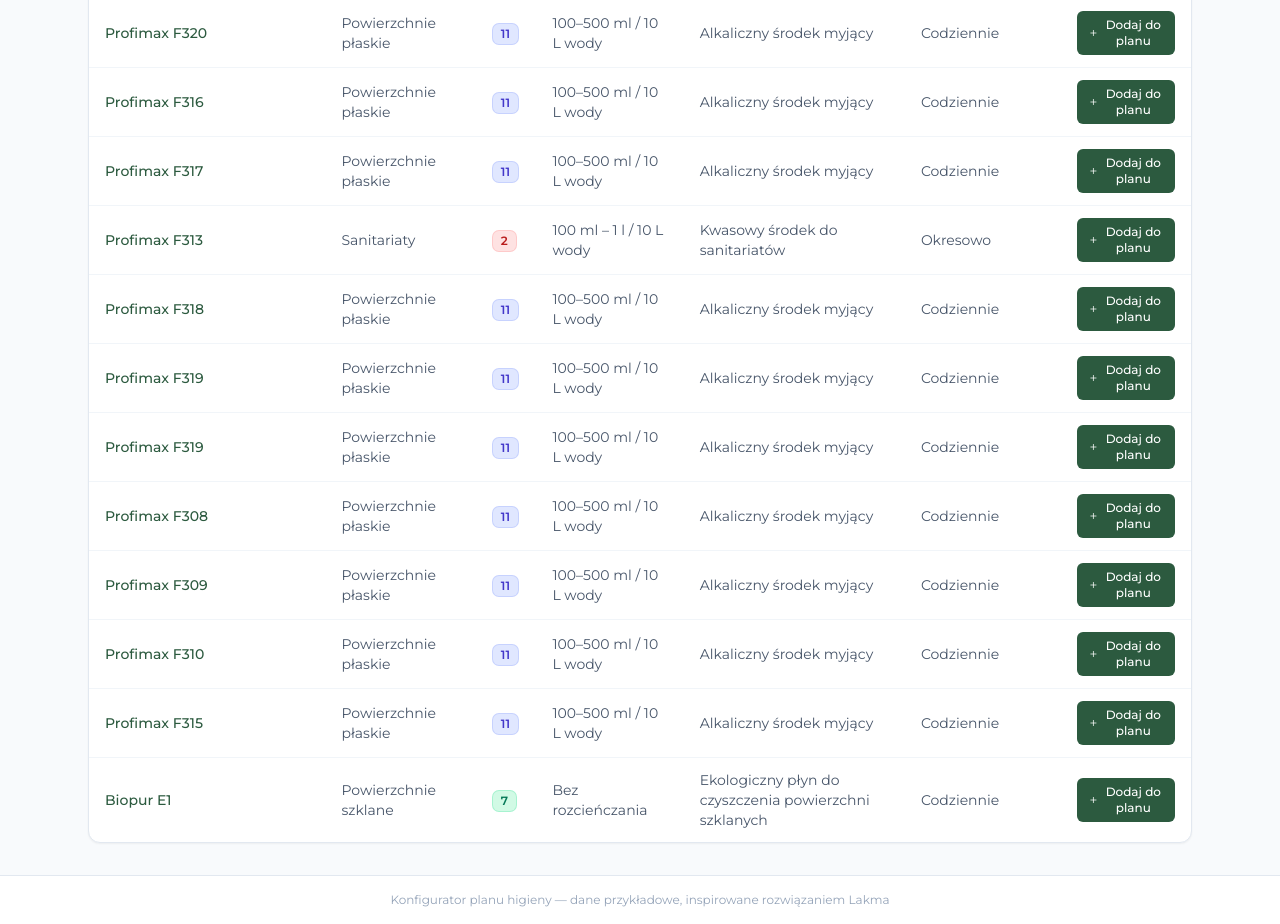
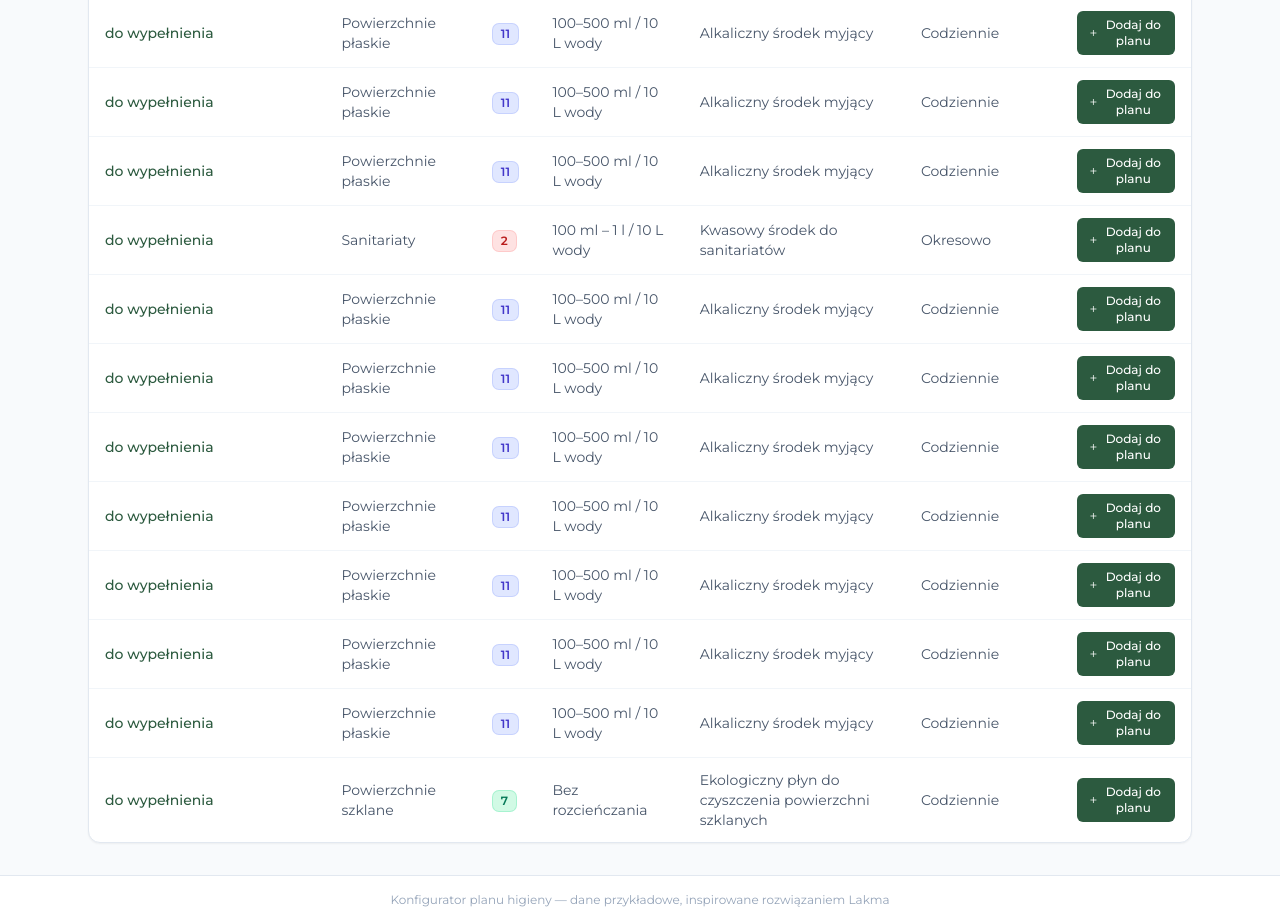
Before and after one commit to alicja06/Plan-Higieny, a React (Vite) app: page / in a window 1280 px wide. Shown: the part 820-1744 px from the top of the page. Built offline with nearby package versions, Linux system fonts and the light colour scheme.

Commit message:
modified:   src/data/products.ts

```diff
--- a/src/data/products.ts
+++ b/src/data/products.ts
@@ -48,7 +48,7 @@ export const products: Product[] = [
     dosage: 'bez rozcieńczania',
   },
   {
-    name: 'Profimax F310',
+    name: 'do wypełnienia',
     type: 'Płyn do nabłyszczania',
     description: 'Płyn do nabłyszczania naczyń w zmywarkach przemysłowych',
     ph: 3,
@@ -60,7 +60,7 @@ export const products: Product[] = [
     dosage: '0,5–2 g / l wody',
   },
   {
-    name: 'Profimax F315',
+    name: 'do wypełnienia',
     type: 'Alkaliczny środek dezynfekujący',
     description: 'Alkaliczny środek myjąco-dezynfekujący do mycia i dezynfekcji powierzchni płaskich',
     ph: 12,
@@ -72,7 +72,7 @@ export const products: Product[] = [
     dosage: '100–500 ml / 10 L wody',
   },
   {
-    name: 'Profimax F312',
+    name: 'do wypełnienia',
     type: 'Alkaliczny środek myjący',
     description: 'Alkaliczny środek myjący do podłóg i powierzchni płaskich',
     ph: 11,
@@ -84,7 +84,7 @@ export const products: Product[] = [
     dosage: '100–500 ml / 10 L wody',
   },
   {
-    name: 'Profimax F320',
+    name: 'do wypełnienia',
     type: 'Alkaliczny środek myjący',
     description: 'Alkaliczny środek myjący do podłóg i powierzchni płaskich',
     ph: 11,
@@ -96,7 +96,7 @@ export const products: Product[] = [
     dosage: '100–500 ml / 10 L wody',
   },
   {
-    name: 'Profimax F316',
+    name: 'do wypełnienia',
     type: 'Alkaliczny środek myjący',
     description: 'Alkaliczny środek myjący do podłóg i powierzchni płaskich',
     ph: 11,
@@ -108,7 +108,7 @@ export const products: Product[] = [
     dosage: '100–500 ml / 10 L wody',
   },
   {
-    name: 'Profimax F317',
+    name: 'do wypełnienia',
     type: 'Alkaliczny środek myjący',
     description: 'Alkaliczny środek myjący do podłóg i powierzchni płaskich',
     ph: 11,
@@ -120,7 +120,7 @@ export const products: Product[] = [
     dosage: '100–500 ml / 10 L wody',
   },
   {
-    name: 'Profimax F313',
+    name: 'do wypełnienia',
     type: 'Kwasowy środek do sanitariatów',
     description: 'Kwasowy środek do mycia i dezynfekcji sanitariatów',
     ph: 2,
@@ -132,7 +132,7 @@ export const products: Product[] = [
     dosage: '100 ml – 1 l / 10 L wody',
   },
   {
-    name: 'Profimax F318',
+    name: 'do wypełnienia',
     type: 'Alkaliczny środek myjący',
     description: 'Alkaliczny środek myjący do podłóg i powierzchni płaskich',
     ph: 11,
@@ -144,7 +144,7 @@ export const products: Product[] = [
     dosage: '100–500 ml / 10 L wody',
   },
   {
-    name: 'Profimax F319',
+    name: 'do wypełnienia',
     type: 'Alkaliczny środek myjący',
     description: 'Alkaliczny środek myjący do podłóg i powierzchni płaskich',
     ph: 11,
@@ -156,7 +156,7 @@ export const products: Product[] = [
     dosage: '100–500 ml / 10 L wody',
   },
   {
-    name: 'Profimax F319',
+    name: 'do wypełnienia',
     type: 'Alkaliczny środek myjący',
     description: 'Alkaliczny środek myjący do podłóg i powierzchni płaskich',
     ph: 11,
@@ -168,7 +168,7 @@ export const products: Product[] = [
     dosage: '100–500 ml / 10 L wody',
   },
   {
-    name: 'Profimax F308',
+    name: 'do wypełnienia',
     type: 'Alkaliczny środek myjący',
     description: 'Alkaliczny środek myjący do podłóg i powierzchni płaskich',
     ph: 11,
@@ -180,7 +180,7 @@ export const products: Product[] = [
     dosage: '100–500 ml / 10 L wody',
   },
   {
-    name: 'Profimax F309',
+    name: 'do wypełnienia',
     type: 'Alkaliczny środek myjący',
     description: 'Alkaliczny środek myjący do podłóg i powierzchni płaskich',
     ph: 11,
@@ -192,7 +192,7 @@ export const products: Product[] = [
     dosage: '100–500 ml / 10 L wody',
   },
   {
-    name: 'Profimax F310',
+    name: 'do wypełnienia',
     type: 'Alkaliczny środek myjący',
     description: 'Alkaliczny środek myjący do podłóg i powierzchni płaskich',
     ph: 11,
@@ -204,7 +204,7 @@ export const products: Product[] = [
     dosage: '100–500 ml / 10 L wody',
   },
   {
-    name: 'Profimax F315',
+    name: 'do wypełnienia',
     type: 'Alkaliczny środek myjący',
     description: 'Alkaliczny środek myjący do podłóg i powierzchni płaskich',
     ph: 11,
@@ -216,7 +216,7 @@ export const products: Product[] = [
     dosage: '100–500 ml / 10 L wody',
   },
   {
-    name: 'Biopur E1',
+    name: 'do wypełnienia',
     type: 'Ekologiczny płyn do czyszczenia powierzchni szklanych',
     description: 'Ekologiczny płyn do czyszczenia powierzchni szklanych, 1 l',
     ph: 7,
```
